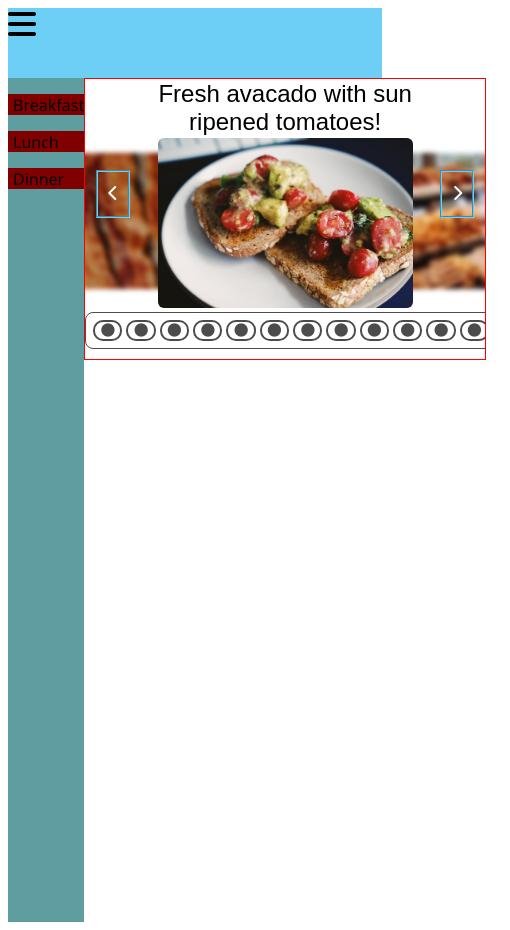
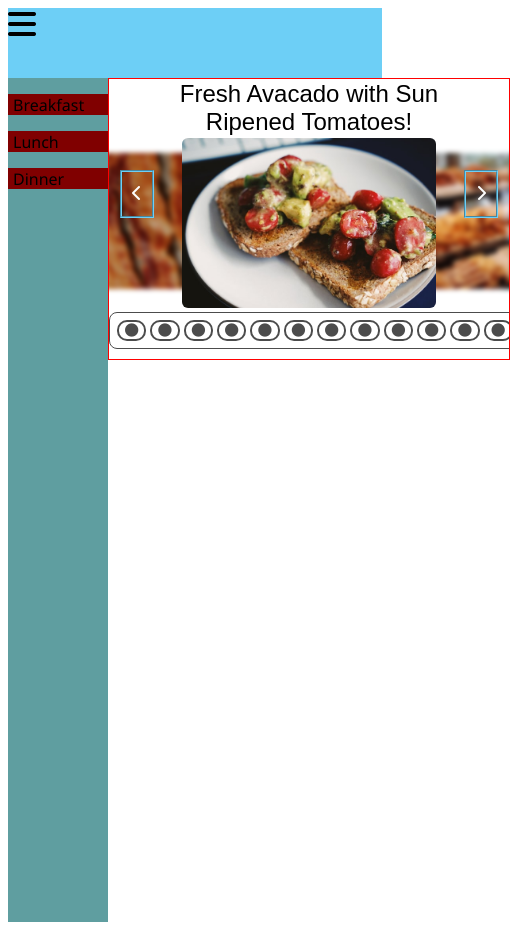
Before and after one commit to RinkM/Odin11.5-JS-Practice-Space, a plain HTML site: page index.html in a window 390 px wide. Shown: the whole page, 510 px wide, since content can reach past the window. Drawn offline with Linux system fonts and the light colour scheme.

Commit message:
Everything Currently Works!

```diff
--- a/script.js
+++ b/script.js
@@ -1,18 +1,18 @@
 const pics = [
   {
     imgName: ".\\images\\avacado-toast-ryan-quintal.jpg",
-    imgDescription: "Fresh avacado with sun ripened tomatoes!",
-    altText: "Avacado Toast",
+    imgDescription: "Fresh Avacado with Sun Ripened Tomatoes!",
+    altText: "Avocado Toast",
   },
   {
     imgName: ".\\images\\bread - yeh-xintong-go.jpg",
-    imgDescription: "Bread baked daily",
+    imgDescription: "Bread Baked Daily",
     altText: "Bread in a bakery",
   },
   {
     imgName: ".\\images\\coffee3-dumlao.jpg",
     imgDescription: "Hand crafted drinks",
-    altText: "Different coffee drinks",
+    altText: "Delicious Coffee Drinks",
   },
   {
     imgName: ".\\images\\coffee-milk-demi-deherrera - Copy.jpg",
@@ -31,12 +31,12 @@ const pics = [
   },
   {
     imgName: ".\\images\\french-toast-joseph-gonzalez.jpg",
-    imgDescription: "French Toast with fruit",
+    imgDescription: "French Toast with Fruit",
     altText: "French Toast",
   },
   {
     imgName: ".\\images\\interior-shawnanggg.jpg",
-    imgDescription: "Our restaurant",
+    imgDescription: "Our Restaurant",
     altText: "interior",
   },
   {
@@ -46,17 +46,17 @@ const pics = [
   },
   {
     imgName: ".\\images\\pancakes-brian-suman-.jpg",
-    imgDescription: "and more pancakes",
+    imgDescription: "...and Pancakes",
     altText: "Pancakes",
   },
   {
     imgName: ".\\images\\pancakes-portuguese-gravity.jpg",
-    imgDescription: "and MORE pancakes!",
+    imgDescription: "...and MORE Pancakes!",
     altText: "Pancakes",
   },
   {
     imgName: ".\\images\\ryan-beltz-j81ptH7PD7U-unsplash.jpg",
-    imgDescription: "Powdered Sugar blizzard",
+    imgDescription: "Powdered Sugar Blizzard",
     altText: "Sugar falling from heaven",
   },
   {
@@ -66,7 +66,36 @@ const pics = [
   },
 ];
 
+const navMenu = [
+  {
+    title: "Breakfast",
+    menuId: "menuBreakfast",
+    className: "menuItemBreakfast",
+    menuItems: ["Waffles", "Pancakes", "Pasteries", "Yogurt"],
+  },
+  {
+    title: "Lunch",
+    menuId: "menuLunch",
+    className: "menuItemLunch",
+    menuItems: ["Sandwich", "Salad", "Pizza"],
+  },
+  {
+    title: "Dinner",
+    menuId: "menuDinner",
+    className: "menuItemDinner",
+    menuItems: ["Steak", "Chicken", "Meatloaf", "Pasta", "Fish"],
+  },
+];
+
+
+
+// ? Table of Contents :
 imageSlidshow();
+menuMaker();
+navLeftHamburger()
+
+
+
 
 function imageSlidshow() {
   const imgCarousel = document.getElementById("imgCarousel");
@@ -131,13 +160,6 @@ function imageSlidshow() {
       element.classList.remove("rightCard");
     });
   };
-
-  // const removeTransition = ()=>{
-  //   let left = [...document.getElementsByClassName("transitionLeft")]
-  //   let right = [...document.getElementsByClassName("transitionRight")]
-  //   left.forEach(element => element.classList.remove("transitionLeft"))
-  //   right.forEach(element => element.classList.remove("transitionRight"))
-  // }
 
   // keeps the count / index within bounds of the array length. allows the pics to loop, not end.
   const indexReset = (index) => {
@@ -212,47 +234,16 @@ function imageSlidshow() {
   // setInterval(()=>nextFunction(),5000)
 }
 
-const navMenu = [
-  {
-    title: "Breakfast",
-    menuId: "menuBreakfast",
-    className: "menuItemBreakfast",
-    menuItems: ["Waffles", "Pancakes", "Pasteries", "Yogurt"],
-  },
-  {
-    title: "Lunch",
-    menuId: "menuLunch",
-    className: "menuItemLunch",
-    menuItems: ["Sandwich", "Salad", "Pizza"],
-  },
-  {
-    title: "Dinner",
-    menuId: "menuDinner",
-    className: "menuItemDinner",
-    menuItems: ["Steak", "Chicken", "Meatloaf", "Pasta", "Fish"],
-  },
-];
 
-// const expandMenu = (menuId, className) => {
-//   let menu = document.getElementById(menuId)
-//   let items = [...document.getElementsByClassName(className)]
-//   let allListItems = [...document.getElementsByTagName("li")]
-//   menu.addEventListener("click", ()=>{
-//     items.map((listItem)=>{
 
-//       listItem.classList.toggle("hidden")})
-//   })
-// }
 
-// expandMenu("menuSandwich","menuItemSandwich")
-// expandMenu("menuPizza","menuItemPizza")
 
-const menuMaker = () => {
+function menuMaker () {
+  // uses NavMenu objects to cretae the menus. Creates the UL, Span then the LI's.  Then adds button/click event listener to the spans.
   navMenu.map((menu) => {
-    console.log(menu);
     let menuContainer = document.getElementById("menuContainerSide");
+
     let menuTitle = document.createElement("ul");
-
     menuTitle.setAttribute("id", "menuList" + menu.title);
     menuTitle.classList.add("listContainer");
     menuTitle.classList.add("closed");
@@ -261,6 +252,7 @@ const menuMaker = () => {
     menuSpan.setAttribute("id", "menuTitleSpan" + menu.title);
     menuSpan.classList.add("menuTitle");
     menuSpan.innerText = menu.title;
+
     menuTitle.appendChild(menuSpan);
 
     menu.menuItems.map((item) => {
@@ -286,13 +278,13 @@ const menuMaker = () => {
   });
 };
 
-menuMaker();
+function navLeftHamburger() {
+  const hamburger = document.getElementById("hamburger");
+  const navLeft = document.getElementById("navLeft");
+  const menuContainer = document.getElementById("menuContainerSide");
 
-
-
-const hamburger = document.getElementById("hamburger")
-const navLeft = document.getElementById("navLeft")
-
-hamburger.addEventListener("click", ()=>{
-  navLeft.classList.toggle("collapse")
-})
+  hamburger.addEventListener("click", () => {
+    navLeft.classList.toggle("collapse");
+    menuContainer.classList.toggle("collapse");
+  });
+}
--- a/style.css
+++ b/style.css
@@ -16,11 +16,10 @@ max-height: 270px;
   background-color: cadetblue;
   font-family: 'Segoe UI', Tahoma, Geneva, Verdana, sans-serif;
   transition: width 1s;
-  /* z-index: -1; */
 }
 #navLeft.collapse{
   width:0px;
-  /* overflow: none; */
+  overflow: hidden;
 
 }
 #bottomContainer{
@@ -208,19 +207,22 @@ z-index: 1;
 }
 
 #menuContainerSide{
-
+  width: inherit;
 }
 
 li{
   padding-left: 1rem;
   list-style-type:none;
   color: white;
+  width: inherit;
 }
 ul{
   transition: max-height .5s;
   padding:0 0 0 5px;
   background-color: maroon;
-  max-height:200px
+  max-height:200px;
+
+
 }
 
 ul.closed{
@@ -228,9 +230,14 @@ max-height:21px;
 }
 
 .menuTitle{
-
+  cursor: pointer;
 }
 
 #listContainerSide{
 
 }
+
+
+#hamburger{
+  cursor: pointer;
+}
```
